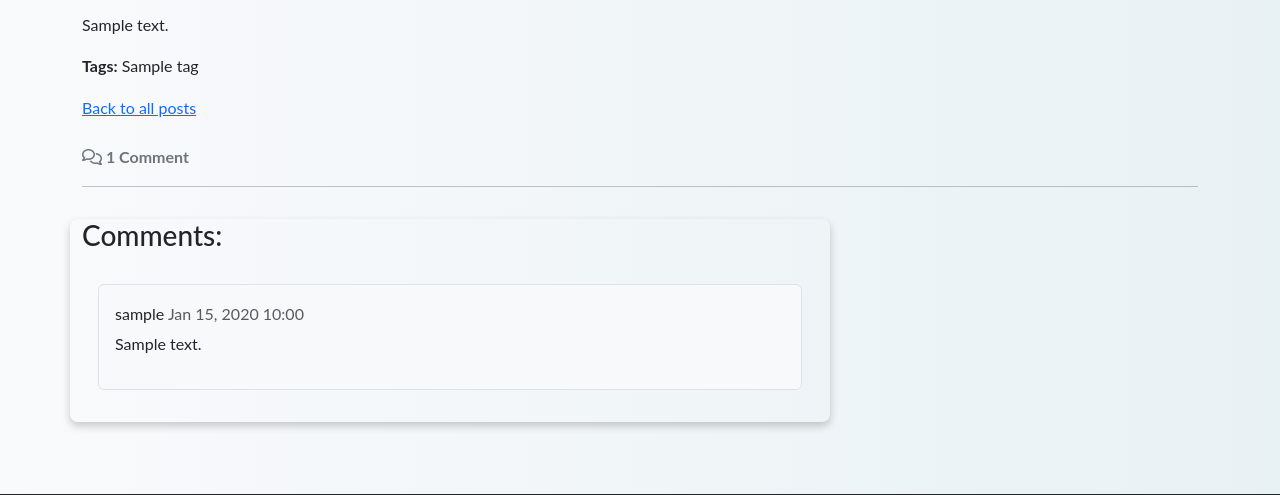
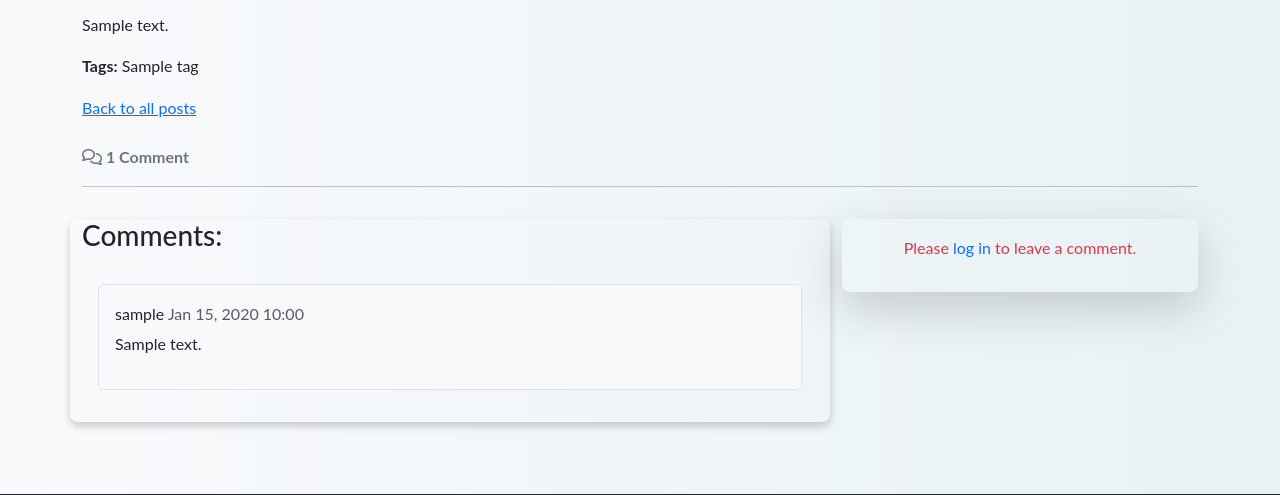
Before and after one commit to Milosson/JunketBlog, a Django app: a page that uses blog/templates/blog/post_detail.html in a window 1280 px wide. Shown: the part 494-989 px from the top of the page. Run offline with Django 4.2, Linux system fonts and the light colour scheme; tables that the repository leaves empty hold one stand-in row (values such as "Sample post"); some libraries are stand-ins or nearby versions.

Commit message:
Install crispy-forms, configure settings, create forms.py, and integrate comment form into post_detail.html

```diff
--- /dev/null
+++ b/blog/forms.py
@@ -0,0 +1,25 @@
+from django import forms
+from .models import Comment
+from crispy_forms.helper import FormHelper
+from crispy_forms.layout import Submit, Layout, Field, Row, Column
+
+class CommentForm(forms.ModelForm):
+    class Meta:
+        model = Comment
+        fields = ('body', 'tags')  # Include the 'body' field and optionally the 'tags' field if tagging is enabled
+
+    def __init__(self, *args, **kwargs):
+        super().__init__(*args, **kwargs)
+        self.helper = FormHelper(self)
+        self.helper.form_method = 'post'  # Form submission method
+        self.helper.add_input(Submit('submit', 'Post Comment'))  # Add a submit button
+
+        # Custom layout for the form
+        self.helper.layout = Layout(
+            Field('body', css_class='form-control', placeholder='Write your comment here...'),
+            Field('tags', css_class='form-control', placeholder='Select tags (optional)'),
+        )
+
+        # Optional: Add custom styles or attributes
+        self.fields['body'].widget.attrs.update({'rows': '4'})
+        self.fields['tags'].widget.attrs.update({'class': 'selectpicker', 'data-live-search': 'true'})
--- a/blog/templates/blog/post_detail.html
+++ b/blog/templates/blog/post_detail.html
@@ -1,4 +1,5 @@
 {% load static %}
+{% load crispy_forms_tags %}
 
 <!DOCTYPE html>
 <html lang="en" class="h-100">
@@ -100,6 +101,31 @@
                         {% endif %}
                     </div>
                 </div>
+
+                <!-- Creating New Comments -->
+                <div class="col-md-4 mb-4 mt-3">
+                    <div class="card shadow-lg border-0">
+                        <div class="card-body">
+                            {% if user.is_authenticated %}
+                            <h3 class="card-title text-center text-primary">Leave a Comment</h3>
+                            <p class="text-muted text-center">Posting as: <strong>{{ user.username }}</strong></p>
+                            <form id="commentForm" method="post" class="needs-validation" novalidate>
+                                {% csrf_token %}
+                                {{ comment_form|crispy }}
+                                <div class="d-grid">
+                                    <button id="submitButton" type="submit" class="btn btn-primary btn-lg mt-3">
+                                        <i class="fas fa-paper-plane"></i> Submit
+                                    </button>
+                                </div>
+                            </form>
+                            {% else %}
+                            <div class="text-center">
+                                <p class="text-danger">Please <a href="{% url 'login' %}" class="text-decoration-none">log in</a> to leave a comment.</p>
+                            </div>
+                            {% endif %}
+                        </div>
+                    </div>
+                </div>
             </div>
         </div>
     </main>
--- a/blog/views.py
+++ b/blog/views.py
@@ -1,11 +1,14 @@
 from django.core.paginator import Paginator
 from django.shortcuts import render, get_object_or_404
 from .models import TravelPost, Comment
+from .forms import CommentForm
+
 
 def post_detail(request, slug):
     post = get_object_or_404(TravelPost, slug=slug)  # Retrieve the TravelPost by slug
     comments = post.comments.all().order_by("-created_on")
     comment_count = post.comments.filter(approved=True).count()
+    comment_form = CommentForm()
 
     # Automatically approve comments that meet the condition
     for comment in comments:
@@ -20,9 +23,10 @@ def post_detail(request, slug):
             'post': post,
             'comments': comments,
             'comment_count': comment_count,
+            'comment_form': comment_form,
 
             },
-            )
+        )
 
 def post_list(request):
     posts = TravelPost.objects.filter(status=1).order_by('-created_on')  # Fetch all TravelPost objects
```
Also changed, not shown: JunketBlog_main/settings.py (+8 -0 lines).
